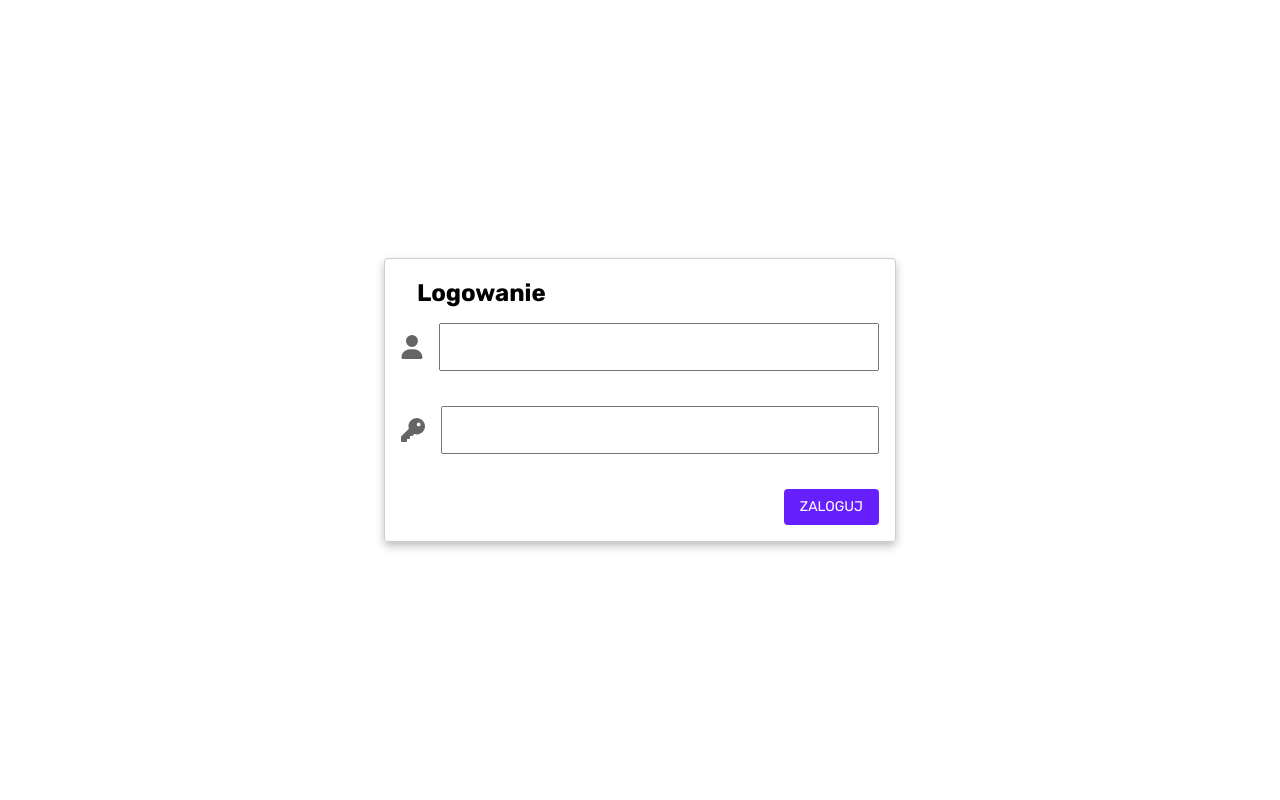
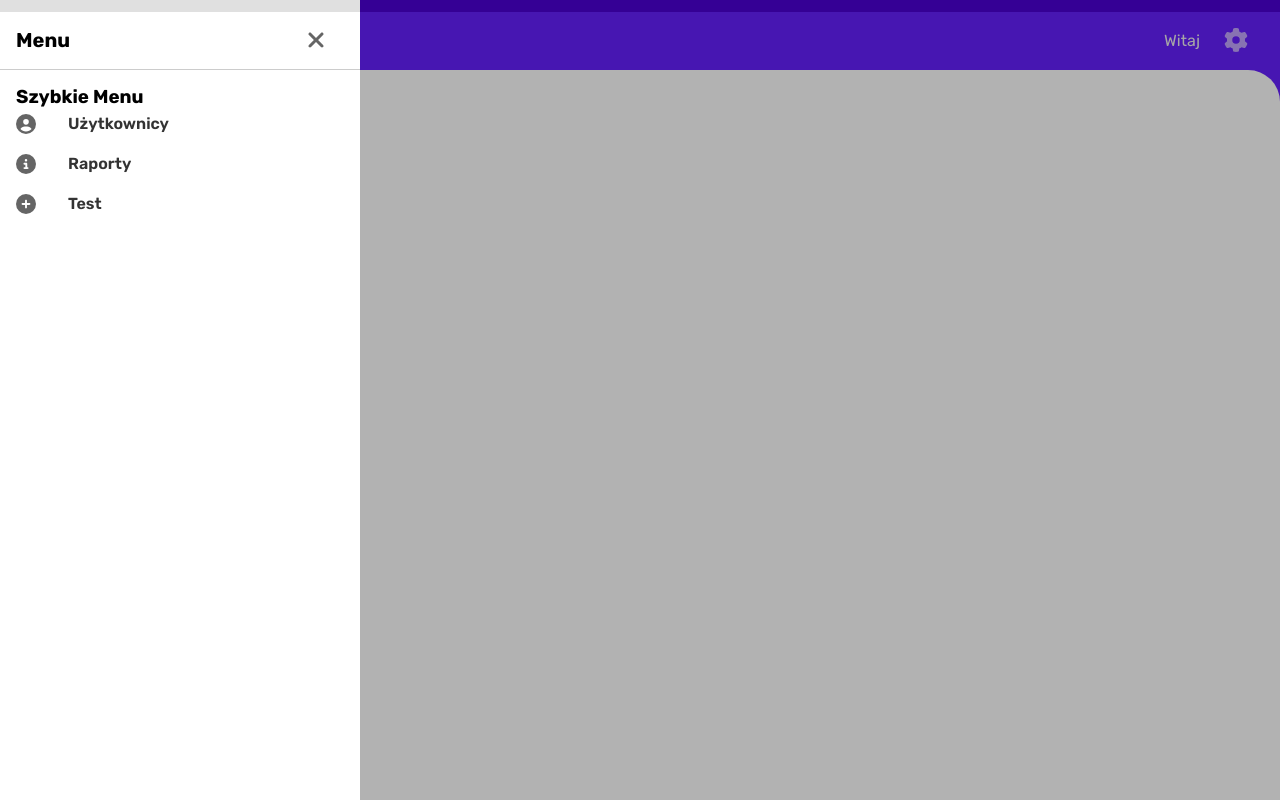
Before and after one commit to maciej-szeremeta/counter-FE, a React (Create React App) app: page / in a window 1280 px wide. Before the commit this address led to /login. Built offline with nearby package versions, Linux system fonts and the light colour scheme; no server answers.

Commit message:
Create custom ListItem

```diff
--- a/src/App.tsx
+++ b/src/App.tsx
@@ -10,9 +10,10 @@ export function App() {
   return (
     <div className='App'>
       <Routes>
-        <Route path='/' element={!id ? <Navigate to='login' />:<DashboardView/> } />
+        {/* <Route path='/' element={!id ? <Navigate to='login' />:<DashboardView/> } />
         <Route path='/login' element={!id ? <LoginView /> : <Navigate to='/' />} />
-        <Route path='*' element={<LoginView />} />
+        <Route path='*' element={<LoginView />} /> */}
+        <Route path='*' element={ <DashboardView/>} />
       </Routes>
     </div>
   );
--- a/src/components/Sidebar.module.css
+++ b/src/components/Sidebar.module.css
@@ -18,9 +18,21 @@
   background-color: rgba(0, 0, 0, 0.3);
 }
 .sidebarTop {
-  height: 0.75rem;
+  height: 0.725rem;
   width: 100%;
   background-color: #e0e0e0;
 }
 .sidebarWrapper {
+  padding: 1rem;
 }
+.sidebarHeader {
+  height: 3.65rem;
+  display: flex;
+  justify-content: space-between;
+  align-items: center;
+  padding: 1rem;
+  border-bottom: 1px solid rgba(0, 0, 0, 0.2);
+}
+.sidebarHeaderTitle{
+  font-size: 1.25rem;
+}
--- a/src/components/Sidebar.tsx
+++ b/src/components/Sidebar.tsx
@@ -1,4 +1,6 @@
 import React from 'react';
+import { faAdd, faCircleInfo, faCirclePlus, faCircleUser, faFileArchive, faXmark, } from '@fortawesome/free-solid-svg-icons';
+import { Icon, ListItem, } from './common';
 import styles from './Sidebar.module.css';
 
 export function Sidebar() {
@@ -6,13 +8,17 @@ export function Sidebar() {
     <div className={ styles.sidebarOpacity}/>
     <div className={styles.sidebar}>
       <div className={styles.sidebarTop} />
+      <div className={styles.sidebarHeader}>
+        <h2 className={styles.sidebarHeaderTitle}>Menu</h2>
+        <Icon icon={faXmark} color='#000' />
+      </div>
       <div className={styles.sidebarWrapper}>
         <div className={styles.sidebarMenu}>
-          <h3 className={styles.sidebarTitle}>Menu</h3>
+          <h3 className={styles.sidebarSubTitle}>Szybkie Menu</h3>
           <ul className={styles.sidebarList}>
-            <li className={styles.sidebarListItem}>
-              Home
-            </li>
+            <ListItem text='Użytkownicy' icon={faCircleUser} iconSize='1.25' />
+            <ListItem text='Raporty' icon={ faCircleInfo} iconSize='1.25' />
+            <ListItem text='Test' icon={ faCirclePlus } iconSize='1.25' />
           </ul>
         </div>
       </div>
--- a/src/components/common/Icon.module.css
+++ b/src/components/common/Icon.module.css
@@ -1,6 +1,5 @@
 .icon {
   margin-right: 1rem;
   opacity: 60%;
-  width: 1.5rem;
-  height: 1.5rem;
+  cursor: pointer;
 }
--- a/src/components/common/Icon.tsx
+++ b/src/components/common/Icon.tsx
@@ -6,15 +6,21 @@ import styles from './Icon.module.css';
 interface Props{
    icon: IconProp;
   color?: string;
+  className?: string;
+  size?: string;
   handleClick?:() => void;
 }
 
-export function Icon({ icon, color='#fff', handleClick, }:Props) {
+export function Icon({ icon,
+  color = '#fff',
+  size = '1.5',
+  handleClick,
+  className, }: Props) {
   return (
     <FontAwesomeIcon
       className={styles.icon}
       icon={icon}
-      style={{ color, }}
+      style={{ color, height: `${size}rem`, width: `${size}rem`, }}
       onClick={ handleClick } />
   );
 };
--- /dev/null
+++ b/src/components/common/ListItem.module.css
@@ -0,0 +1,12 @@
+.listItem {
+  display: flex;
+  align-items: center;
+  margin-bottom: 0.5rem;
+  height: 2rem;
+}
+.listItemText{
+   margin-left: 1rem;
+   font-weight: 600;
+   font-size: 1rem;
+   color: #333;
+}
--- /dev/null
+++ b/src/components/common/ListItem.tsx
@@ -0,0 +1,19 @@
+import React from 'react';
+import { IconProp, } from '@fortawesome/fontawesome-svg-core';
+import styles from './ListItem.module.css';
+import { Icon, } from './Icon';
+
+interface Props{
+  text: string;
+  iconSize: string;
+  icon: IconProp;
+}
+export function ListItem({ text, icon, iconSize, }:Props) {
+  return (
+    <li className={styles.listItem}>
+      <Icon icon={icon} color='#000' className={styles.listItemIcon} size={iconSize }
+      />
+      <p className={styles.listItemText}>{text }</p>
+    </li>
+  );
+};
--- a/src/components/common/index.ts
+++ b/src/components/common/index.ts
@@ -1,3 +1,4 @@
 export * from './Button';
 export * from './Input';
 export * from './Icon';
+export * from './ListItem';
```
